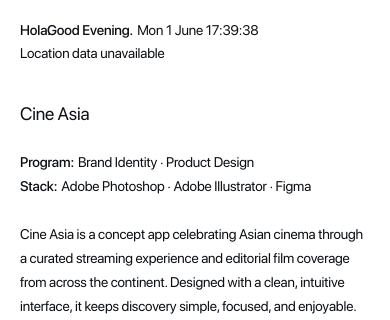
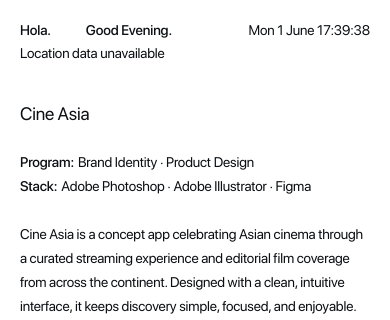
Before and after one commit to jayselected/works, a plain HTML site: page index.html in a window 390 px wide. Shown: the top 320 px of the page. Drawn offline with Linux system fonts and the light colour scheme; no server answers.

Commit message:
Update styles.css

```diff
--- a/styles.css
+++ b/styles.css
@@ -162,9 +162,10 @@
 
 .header-center {
     display: grid;
-    grid-template-columns: auto 34ch;
+    grid-template-columns: auto 22ch;
     align-items: center;
     justify-content: center;
+    justify-self: center;
     column-gap: var(--space-1);
 }
 
@@ -542,9 +543,14 @@
 
     .header-center {
         grid-area: center;
-        grid-template-columns: auto 24ch;
-        justify-content: flex-end;
+        grid-template-columns: auto 20ch;
+        justify-content: end;
+        justify-self: end;
         min-width: 0;
+    }
+
+    .header-center .header-datetime {
+        text-align: right;
     }
 
     .header-right {
```
